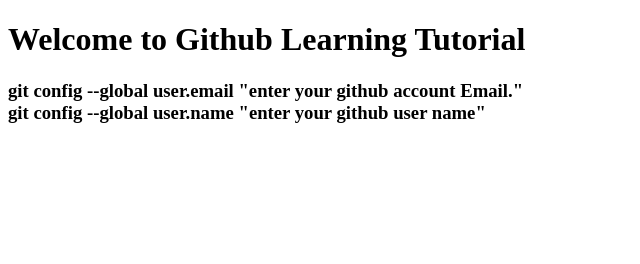
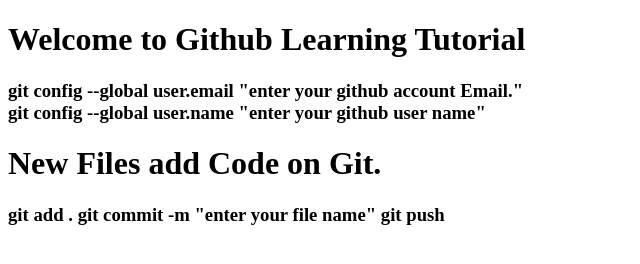
Before and after one commit to tanmoyspi/personalweb, a plain HTML site: page index.html in a window 1280 px wide. Shown: the whole page, without its empty margins (0-640 px from the left). Drawn offline with Linux system fonts and the light colour scheme.

Commit message:
git files

```diff
--- a/index.html
+++ b/index.html
@@ -12,5 +12,14 @@
             <strong>git config --global user.name "enter your github user name"</strong>
 
         </h3>
+        <h1>
+            New Files add Code on Git.
+        </h1>
+        <h3>
+            git add .
+            git commit -m "enter your file name"
+            git push
+        </h3>
+
 </body>
 </html>
```
